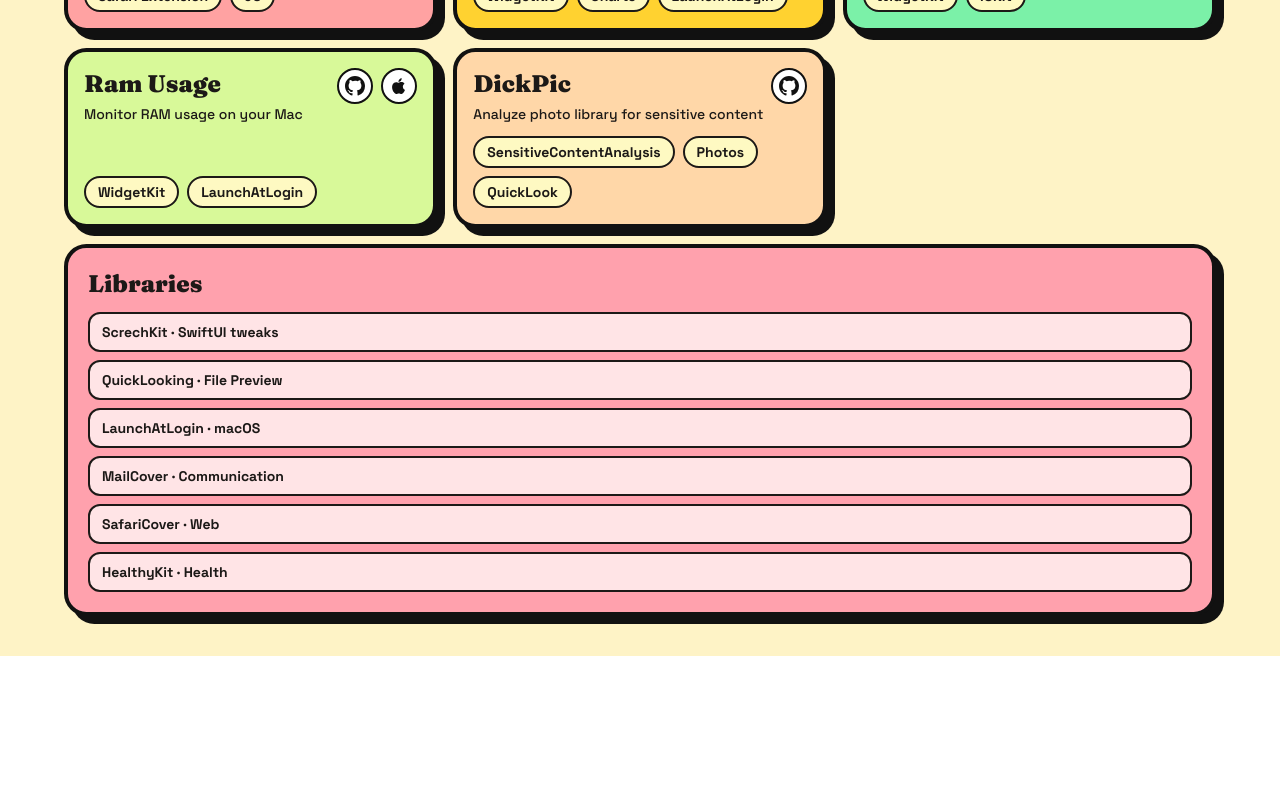
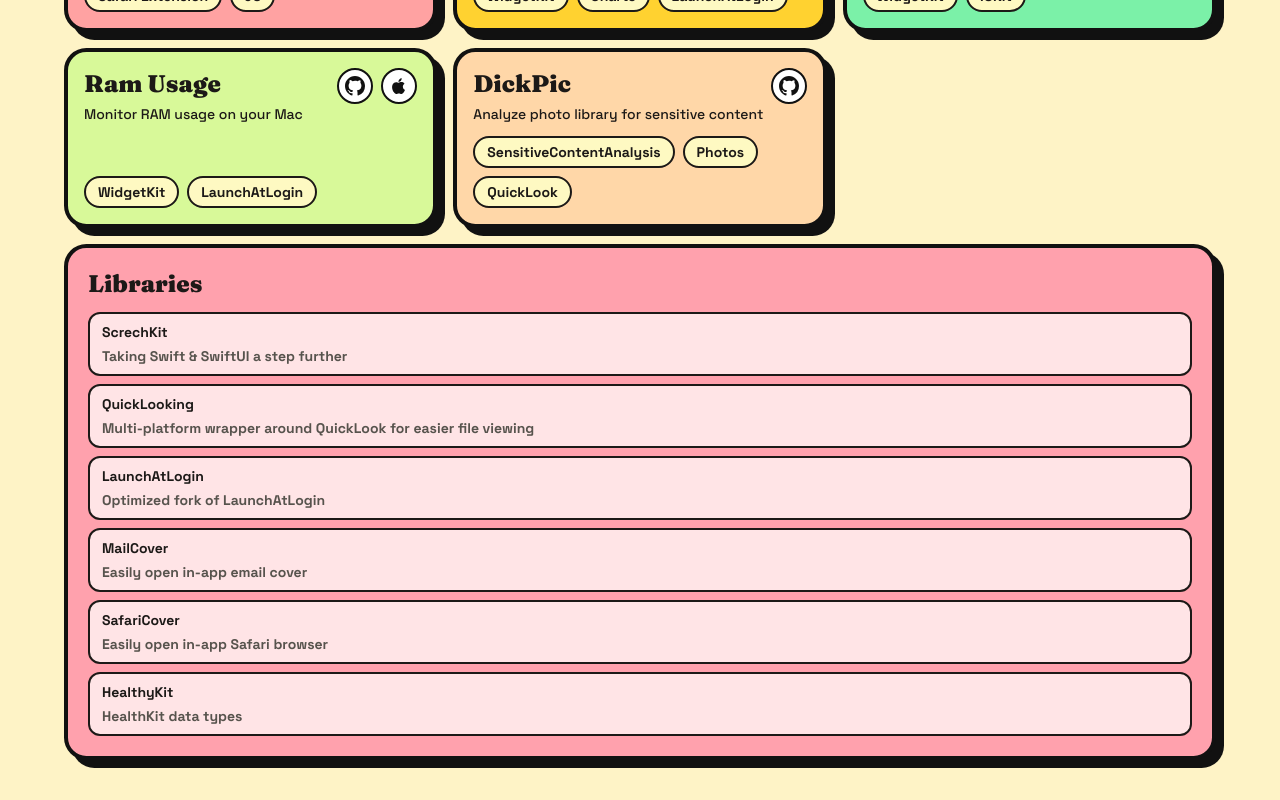
Before and after one commit to TopScrech/TopScrech-dev, a Nuxt app: page / in a window 1280 px wide. Shown: the part 728-1528 px from the top of the page. Before the commit the page ends 1384 px from the top, so only its background shows below. Built offline with nearby package versions, Linux system fonts and the light colour scheme.

Commit message:
Tighten library descriptions

```diff
--- a/pages/data/frameworks.js
+++ b/pages/data/frameworks.js
@@ -47,7 +47,7 @@
     {
         name: "HealthyKit",
         category: "Health",
-        description: "HealthKit data types for macOS",
+        description: "HealthKit data types",
         icon: "HK",
         color: "#54A0FF",
         technologies: ["HealthKit", "Foundation"],
--- a/pages/index.vue
+++ b/pages/index.vue
@@ -171,8 +171,11 @@
                 rel="noopener noreferrer"
                 class="inline-block hover:underline"
               >
-                {{ framework.name }} · {{ framework.category }}
+                {{ framework.name }}
               </a>
+              <p class="mt-1 text-stone-600">
+                {{ framework.description }}
+              </p>
             </li>
           </ul>
         </article>
```
